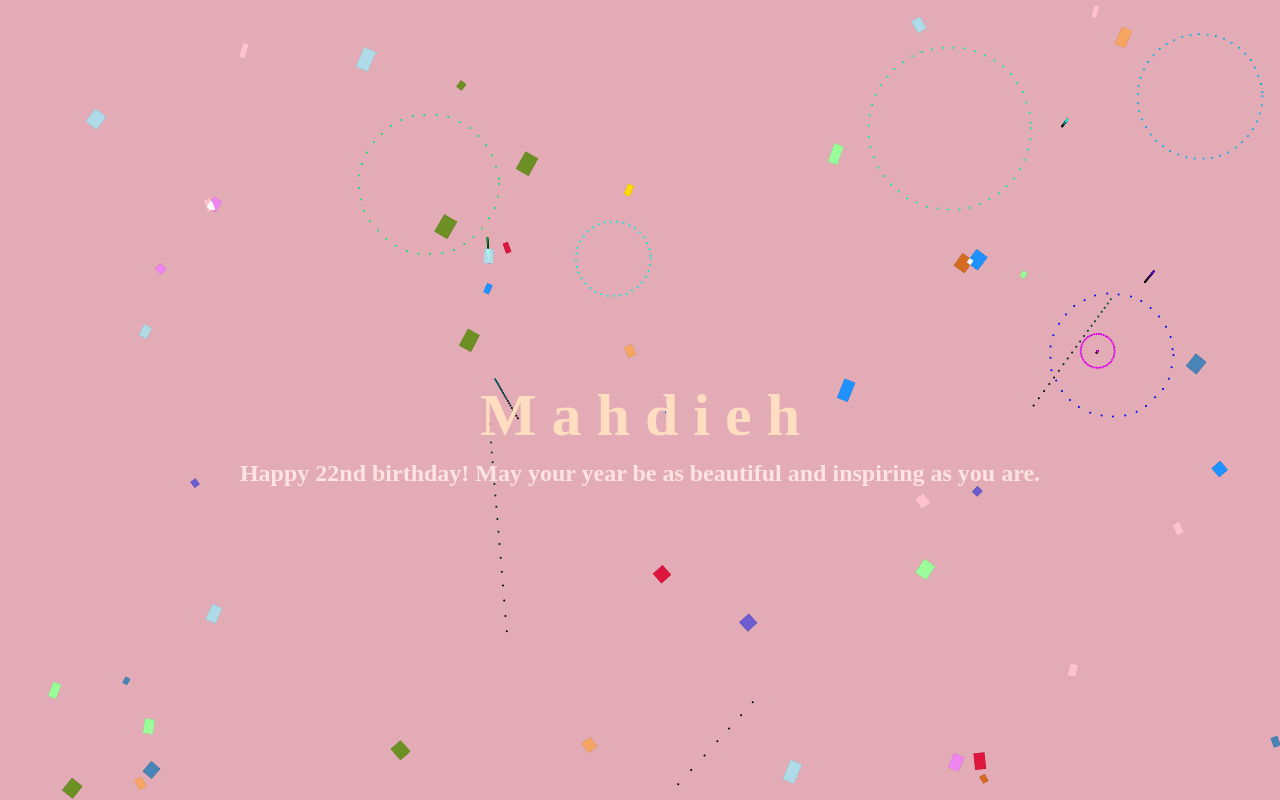
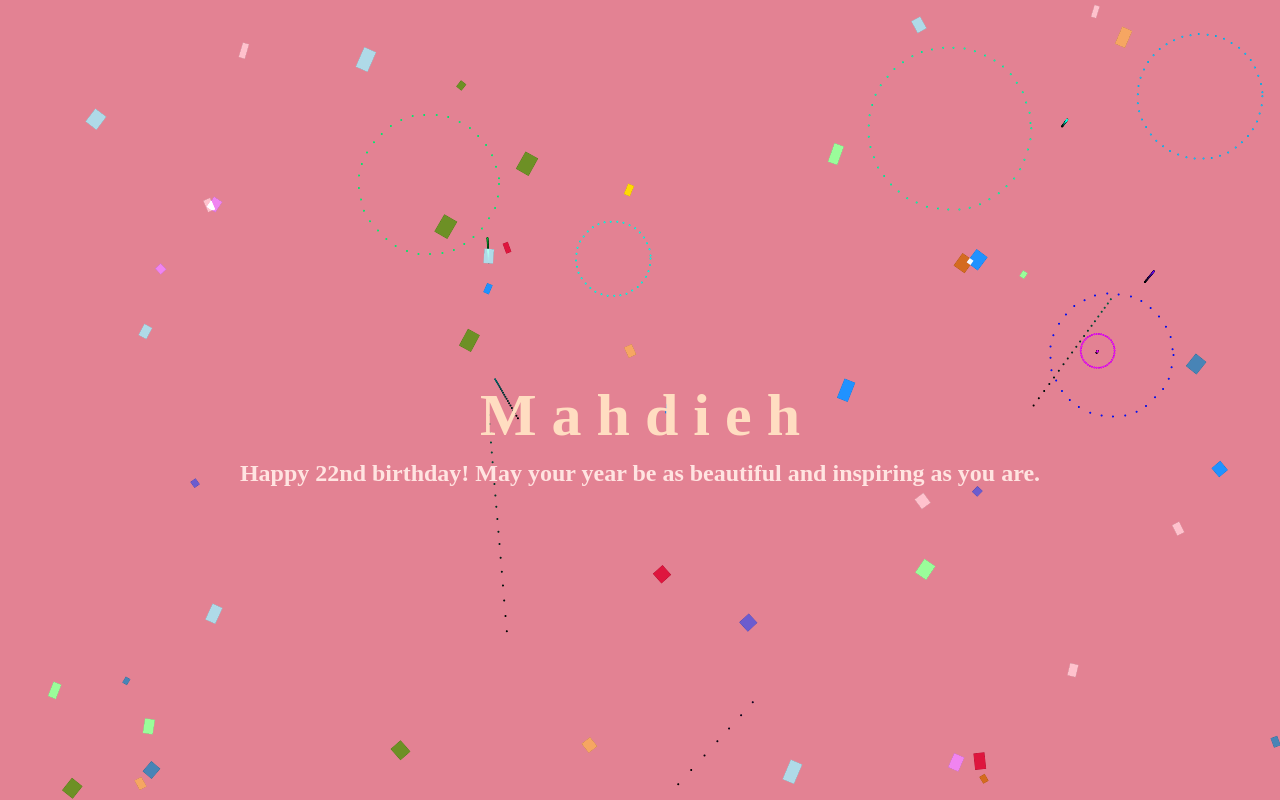
Before and after one commit to RezaBakhshiNia/happy-birthday, a website built with Vite: page index.html in a window 1280 px wide. Built offline with nearby package versions, Linux system fonts and the light colour scheme.

Commit message:
change bg color to ff92a5

```diff
--- a/src/style.css
+++ b/src/style.css
@@ -11,7 +11,7 @@
 
 /* Color variables */
 :root {
-  --background-color: #ffc0cb;
+  --background-color: #ff92a5;
   --title-color: #ffd53d;
   --name-color: #ffddc1;
   --message-color: #ffe4e1;
```
